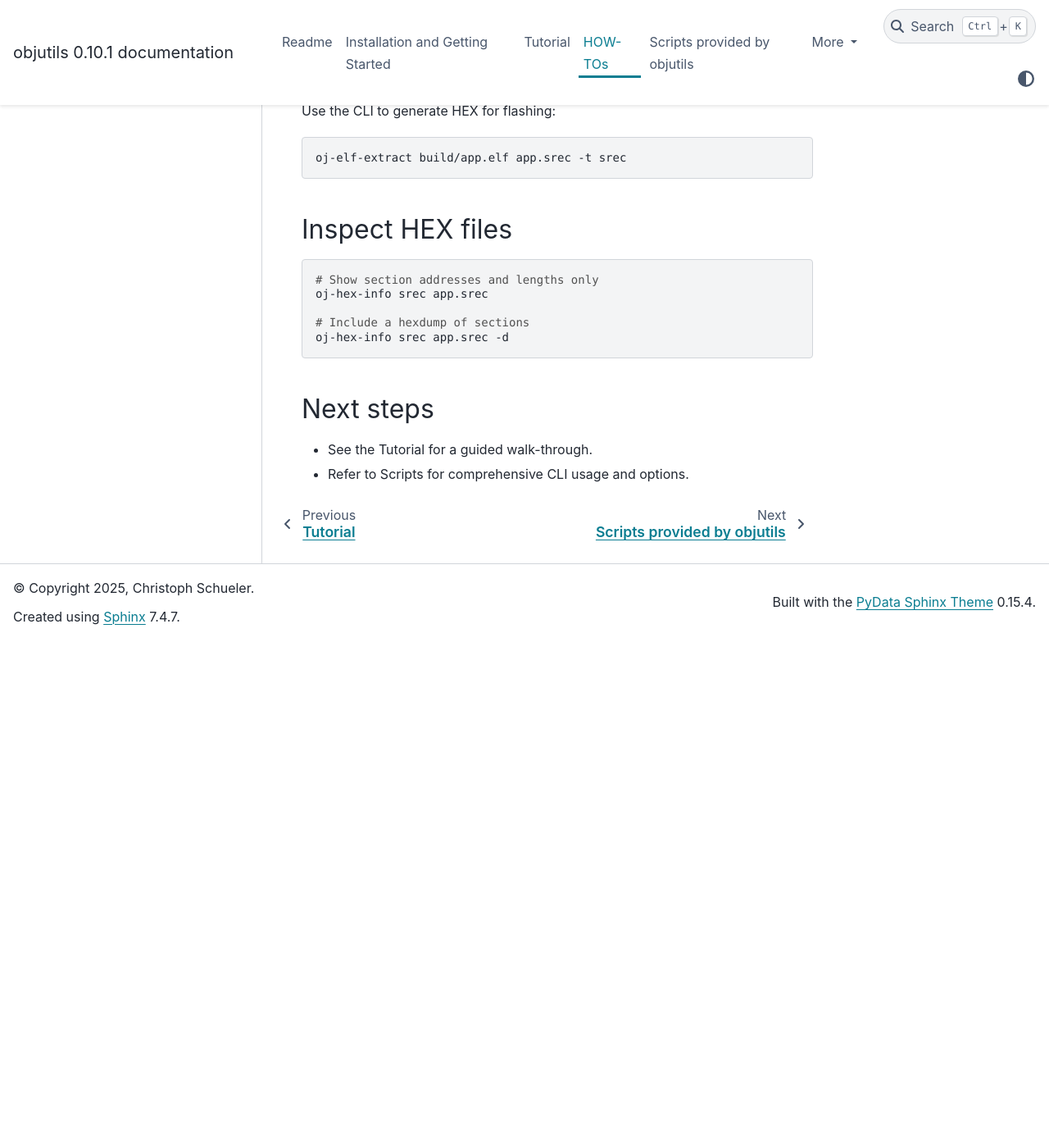
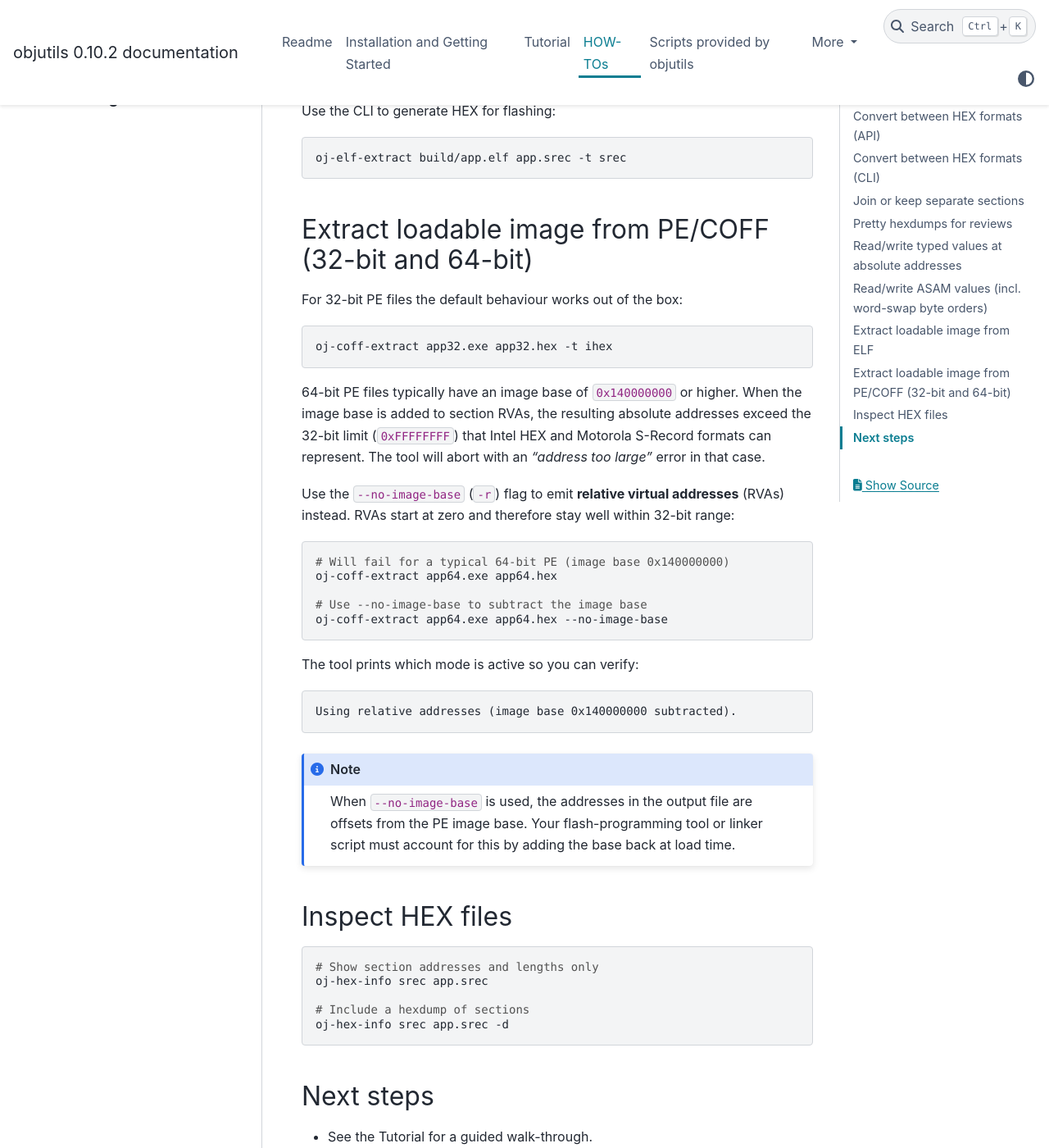
Before and after one commit to christoph2/objutils, a Sphinx documentation site: the page built from docs/howto.rst, in a window 1280 px wide and 1400 px high, scrolled down 1805 px. Shown: the whole window at 82% size. Built offline with Sphinx 7.4.7 and the PyData theme 0.15.4, drawn with Linux system fonts in a browser that asks for light colours; pages that are not in the unit, such as notebooks, are missing from menus; before the commit the page ends 2586 px from its top, so only the background shows below that.

Commit message:
Add support for relative virtual addresses in oj-coff-extract for 64-bit PE files

```diff
--- a/docs/README.rst
+++ b/docs/README.rst
@@ -436,3 +436,7 @@ If you contribute code to this project, you are implicitly allowing your code to
    :target: https://www.gnu.org/licenses/old-licenses/gpl-2.0.html
 .. |Code style: black| image:: https://img.shields.io/badge/code%20style-black-000000.svg
    :target: https://github.com/psf/black
+.. |Ask DeepWiki| image:: https://deepwiki.com/badge.svg
+   :target: https://deepwiki.com/christoph2/objutils
+.. |PDF Manual| image:: https://img.shields.io/badge/docs-PDF%20manual-blue.svg
+   :target: https://objutils.readthedocs.io/_/downloads/en/latest/pdf/
--- a/docs/howto.rst
+++ b/docs/howto.rst
@@ -84,6 +84,45 @@ Use the CLI to generate HEX for flashing:
 
    oj-elf-extract build/app.elf app.srec -t srec
 
+Extract loadable image from PE/COFF (32-bit and 64-bit)
+-------------------------------------------------------
+
+For 32-bit PE files the default behaviour works out of the box:
+
+.. code-block:: shell
+
+   oj-coff-extract app32.exe app32.hex -t ihex
+
+64-bit PE files typically have an image base of ``0x140000000`` or higher.
+When the image base is added to section RVAs, the resulting absolute addresses
+exceed the 32-bit limit (``0xFFFFFFFF``) that Intel HEX and Motorola S-Record
+formats can represent. The tool will abort with an *"address too large"* error
+in that case.
+
+Use the ``--no-image-base`` (``-r``) flag to emit **relative virtual
+addresses** (RVAs) instead.  RVAs start at zero and therefore stay well within
+32-bit range:
+
+.. code-block:: shell
+
+   # Will fail for a typical 64-bit PE (image base 0x140000000)
+   oj-coff-extract app64.exe app64.hex
+
+   # Use --no-image-base to subtract the image base
+   oj-coff-extract app64.exe app64.hex --no-image-base
+
+The tool prints which mode is active so you can verify:
+
+.. code-block:: text
+
+   Using relative addresses (image base 0x140000000 subtracted).
+
+.. note::
+
+   When ``--no-image-base`` is used, the addresses in the output file are
+   offsets from the PE image base.  Your flash-programming tool or linker
+   script must account for this by adding the base back at load time.
+
 Inspect HEX files
 -----------------
 
--- a/objutils/__init__.py
+++ b/objutils/__init__.py
@@ -13,7 +13,7 @@ Registers CODECS and implements an interface to them.
 The first parameter is always the codec name.
 """
 
-__version__ = "0.10.1"
+__version__ = "0.10.2"
 
 __all__ = [
     "Image",
--- a/objutils/version.py
+++ b/objutils/version.py
@@ -1,3 +1,3 @@
 """objutils version module"""
 
-__version__ = "0.10.1"
+__version__ = "0.10.2"
--- a/pyproject.toml
+++ b/pyproject.toml
@@ -1,6 +1,6 @@
 [tool.poetry]
 name = "objutils"
-version = "0.10.1"
+version = "0.10.2"
 description = "Objectfile library for Python"
 authors = ["Christoph Schueler <cpu12.gems@googlemail.com>"]
 license = "GPLv2"
@@ -121,7 +121,7 @@ skip = ["*_i686", "*-musllinux*"]
 build-frontend = "build"
 
 [tool.bumpver]
-current_version = "0.10.1"
+current_version = "0.10.2"
 version_pattern = "MAJOR.MINOR.PATCH"
 commit_message = "bump version {old_version} -> {new_version}"
 commit = true
```
Also changed, not shown: other parts of docs/README.rst (+1 -1 lines), docs/scripts.rst (+30 -0 lines), 1 other file.
